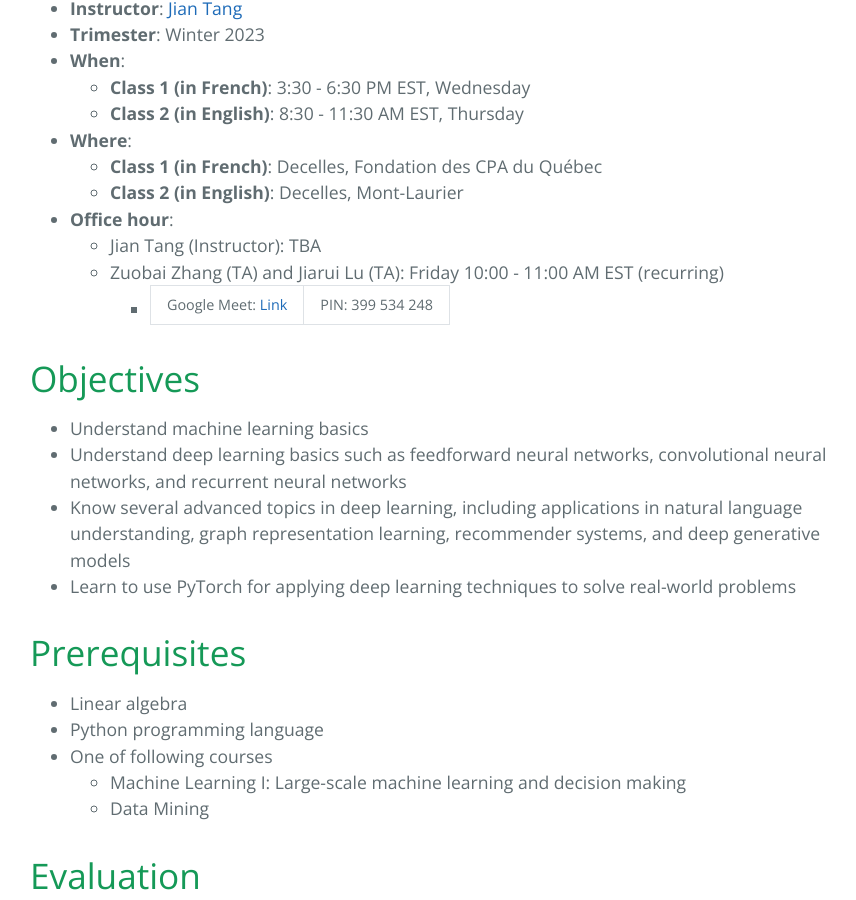
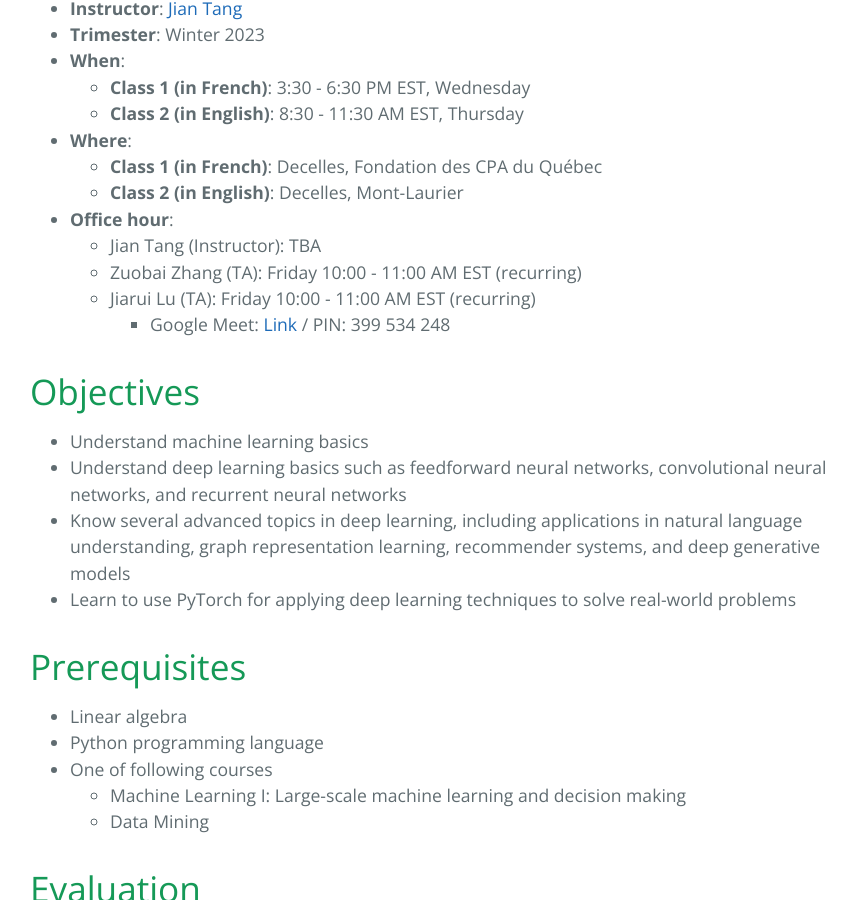
Before and after one commit to DeepGraphLearning/Math80600A_2023W, a Jekyll site: the page built from index.md, in a window 1280 px wide and 900 px high, scrolled down 504 px. Shown: the whole window, without its empty margins (194-1050 px from the left). Built offline with Jekyll 4.4.1, drawn with Linux system fonts in a browser that asks for light colours.

Commit message:
[M] update office hrs

```diff
--- a/index.md
+++ b/index.md
@@ -29,8 +29,9 @@ team:
   - **Class 2 (in English)**: Decelles, Mont-Laurier
 - **Office hour**:
   - Jian Tang (Instructor): TBA
-  - Zuobai Zhang (TA) and Jiarui Lu (TA): Friday 10:00 - 11:00 AM EST (recurring)
-    - Google Meet: [Link](https://meet.google.com/bxc-kxfp-msw) | PIN: 399 534 248
+  - Zuobai Zhang (TA): Friday 10:00 - 11:00 AM EST (recurring)
+  - Jiarui Lu (TA): Friday 10:00 - 11:00 AM EST (recurring)
+    - Google Meet: [Link](https://meet.google.com/bxc-kxfp-msw) / PIN: 399 534 248
 
 [Jian Tang]: https://jian-tang.com
 [Quebecor]: https://www.hec.ca/campus/edifices/cote_sainte_catherine/1er_etage/salles_cours/quebecor.html
```
